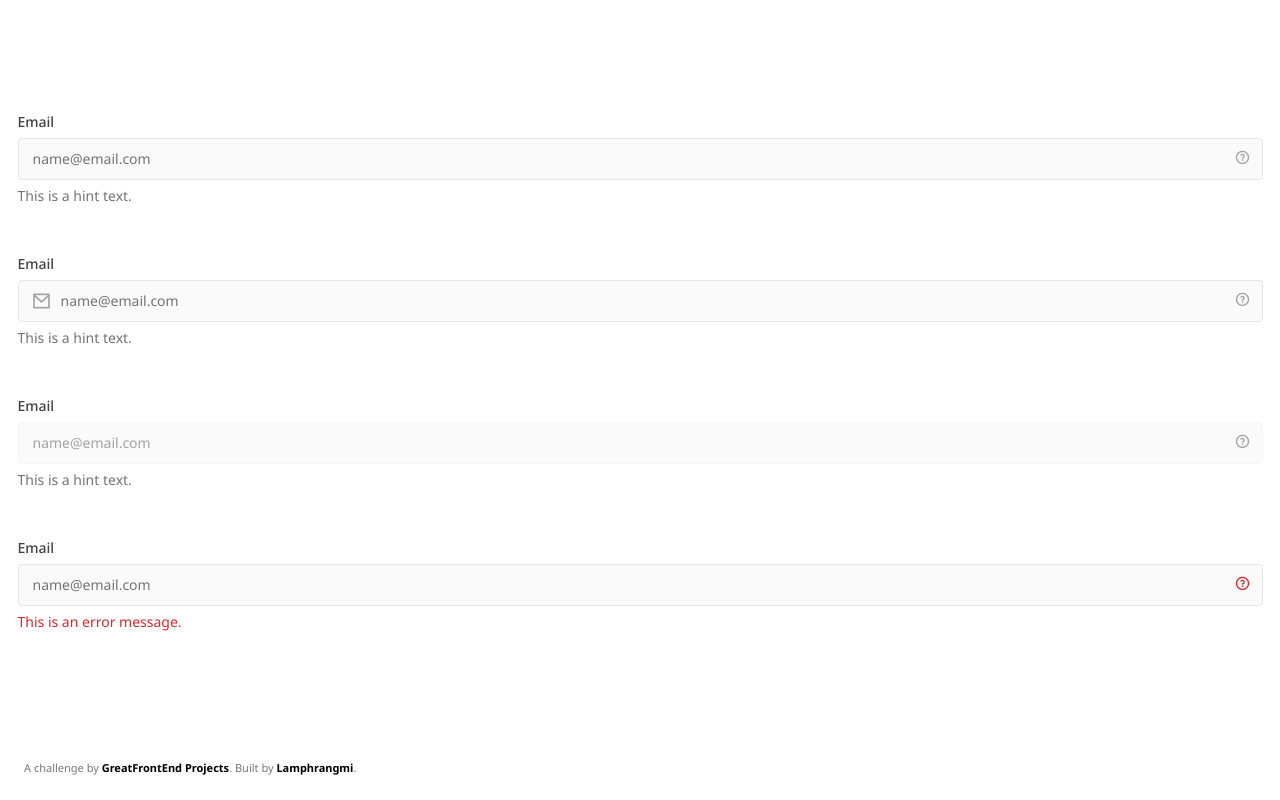
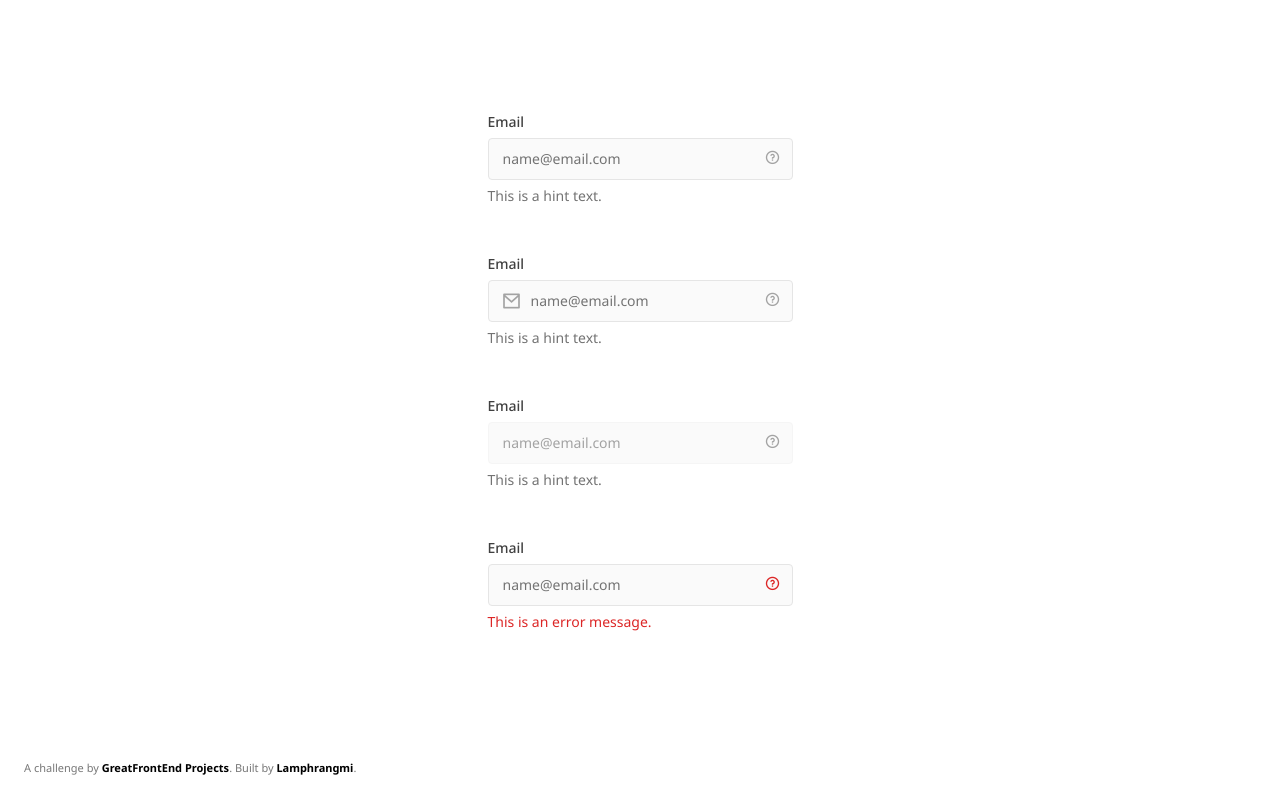
Before and after one commit to Lamphrangmi-Lamin/text-input-component, a plain HTML site: page index.html in a window 1280 px wide. Drawn offline with nearby package versions, Linux system fonts and the light colour scheme.

Commit message:
feat: add responsive style for all devices

```diff
--- a/index.html
+++ b/index.html
@@ -29,7 +29,8 @@
   </head>
   <body>
     <!-- Add your site or application content here -->
-    <div class="py-28 px-[17.5px] flex flex-col gap-12">
+    <div class="py-28 px-[17.5px] flex flex-col gap-12
+    md:max-w-[340px] md:m-auto">
       <!-- Input fields -->
       <div class="">
         <label
```
